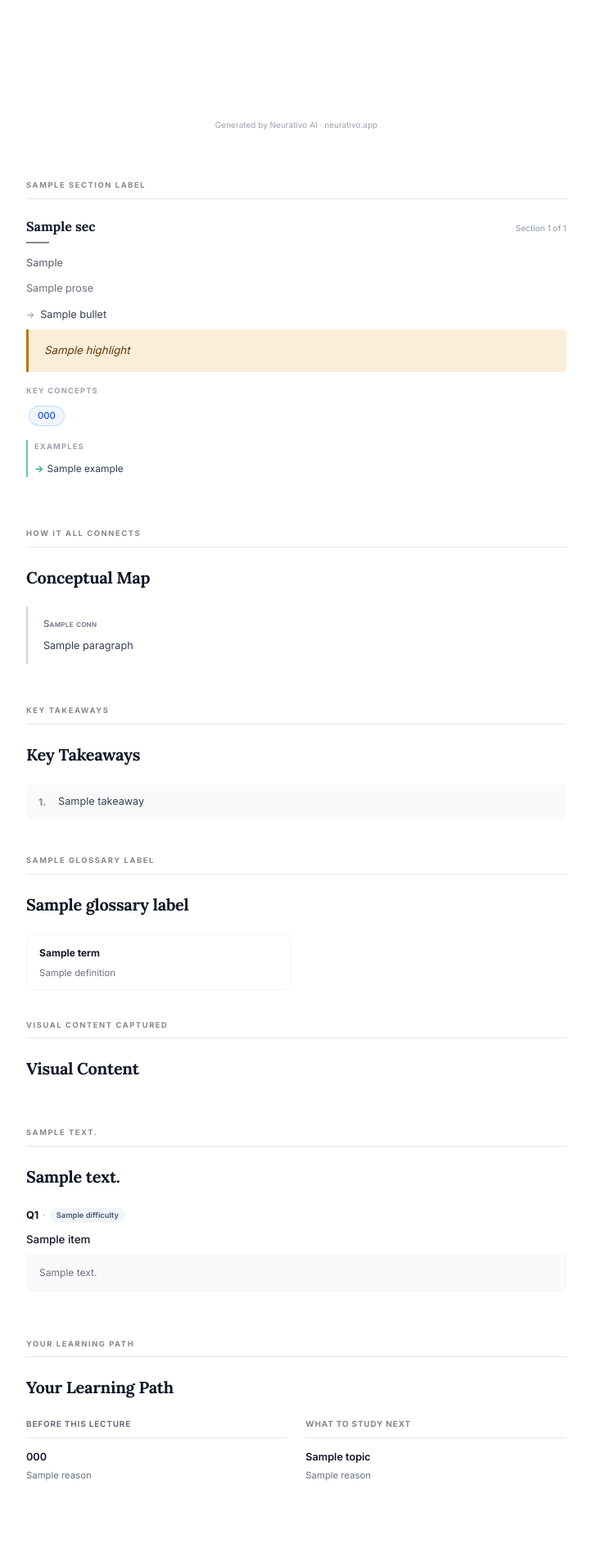
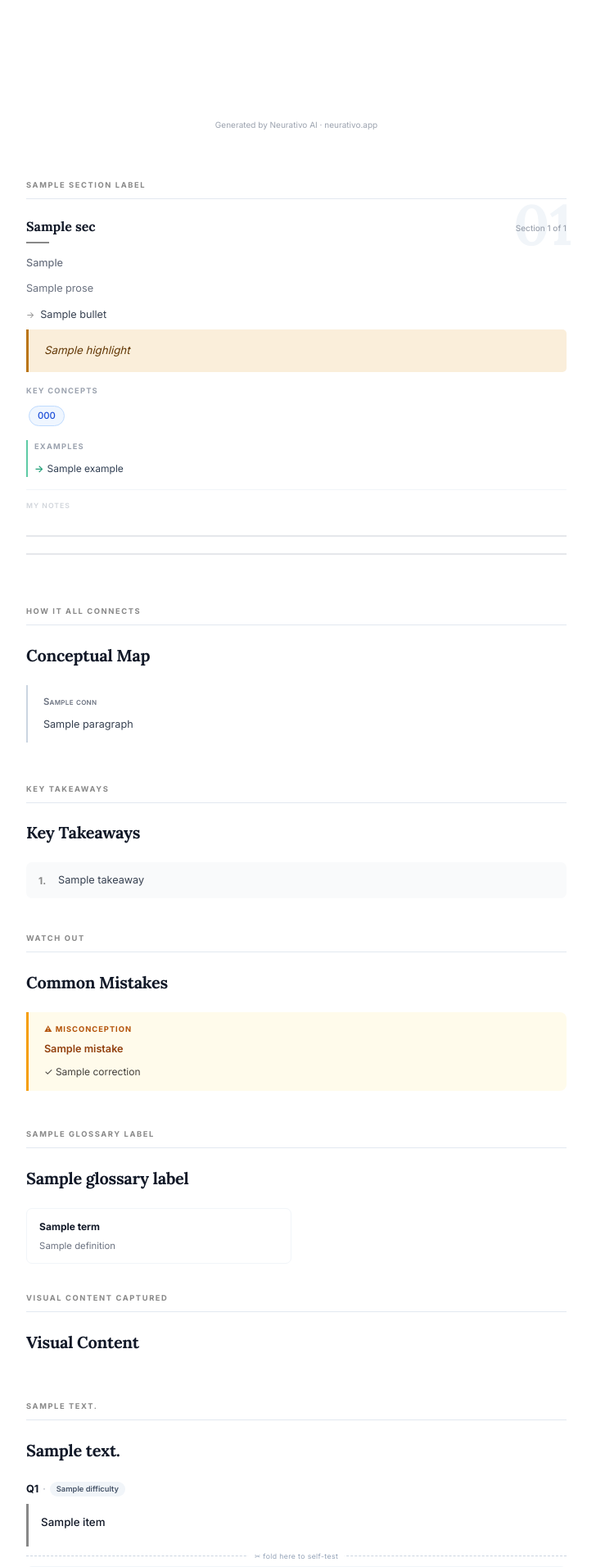
Before and after one commit to neurativo/neurativoofficial, a Python web app: template backend/app/templates/lecture_template.html in a window 1280 px wide. Shown: the part 780-2692 px from the top of the page at 82% size, without its empty margins (278-1006 px from the left). Before the commit the page ends 2587 px from the top, so only its background shows below. Run offline with Jinja, Linux system fonts and the light colour scheme; the template is opened without the code that fills it: most values are stand-ins (such as "Sample title", 1, 10 or a date in 2020).

Commit message:
feat: template — section watermarks, active recall Q&A, common mistakes, notes lines
Co-Authored-By: Claude Sonnet 4.6 <noreply@anthropic.com>

```diff
--- a/backend/app/templates/lecture_template.html
+++ b/backend/app/templates/lecture_template.html
@@ -790,6 +790,7 @@
 
     {% for sec in enriched_sections %}
     <div class="section-card">
+        <div class="section-num-bg">{{ "%02d"|format(loop.index) }}</div>
         <div class="section-card-header">
             <div class="section-card-title">{{ sec.title }}</div>
             <div class="section-progress">Section {{ loop.index }} of {{ enriched_sections | length }}</div>
@@ -841,6 +842,11 @@
             {% endfor %}
         </div>
         {% endif %}
+
+        <div class="section-notes">
+            <div class="notes-label">My Notes</div>
+            <div class="notes-lines"></div>
+        </div>
     </div>
     {% endfor %}
     {% endif %}
@@ -885,6 +891,26 @@
         </li>
         {% endfor %}
     </ul>
+    {% endif %}
+
+
+    <!-- ══════════════════════════════════════════
+         COMMON MISTAKES
+    ══════════════════════════════════════════ -->
+    {% if common_mistakes %}
+    <div class="eyebrow-row pb-before">
+        <span class="eyebrow-label">Watch Out</span>
+    </div>
+    <hr class="eyebrow-rule">
+    <h2>Common Mistakes</h2>
+
+    {% for item in common_mistakes %}
+    <div class="mistake-card">
+        <div class="mistake-label">⚠ Misconception</div>
+        <div class="mistake-text">{{ item.mistake }}</div>
+        <div class="correction-text">✓ {{ item.correction }}</div>
+    </div>
+    {% endfor %}
     {% endif %}
 
 
@@ -976,8 +1002,15 @@
             <span class="difficulty-badge diff-recall">{{ item.difficulty }}</span>
             {% endif %}
         </div>
-        <div class="review-question">{{ item.question }}</div>
-        <div class="review-answer">{{ item.answer }}</div>
+        <div class="review-question-block">
+            <div class="review-question">{{ item.question }}</div>
+        </div>
+        <div class="fold-line">
+            <span class="fold-label">✂ fold here to self-test</span>
+        </div>
+        <div class="review-answer-block">
+            <div class="review-answer">{{ item.answer }}</div>
+        </div>
     </div>
     {% endfor %}
     {% endif %}
```
